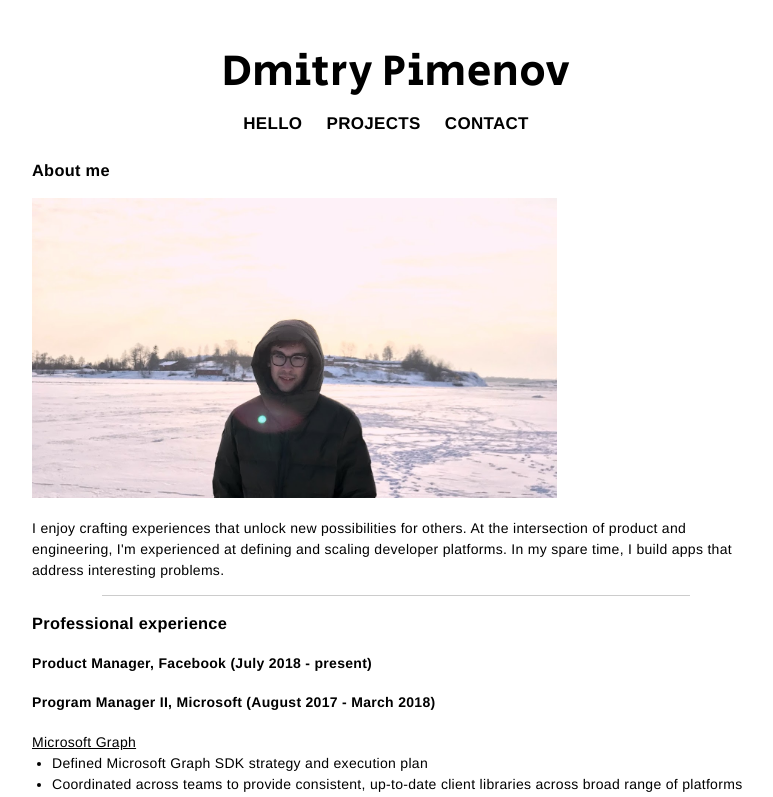
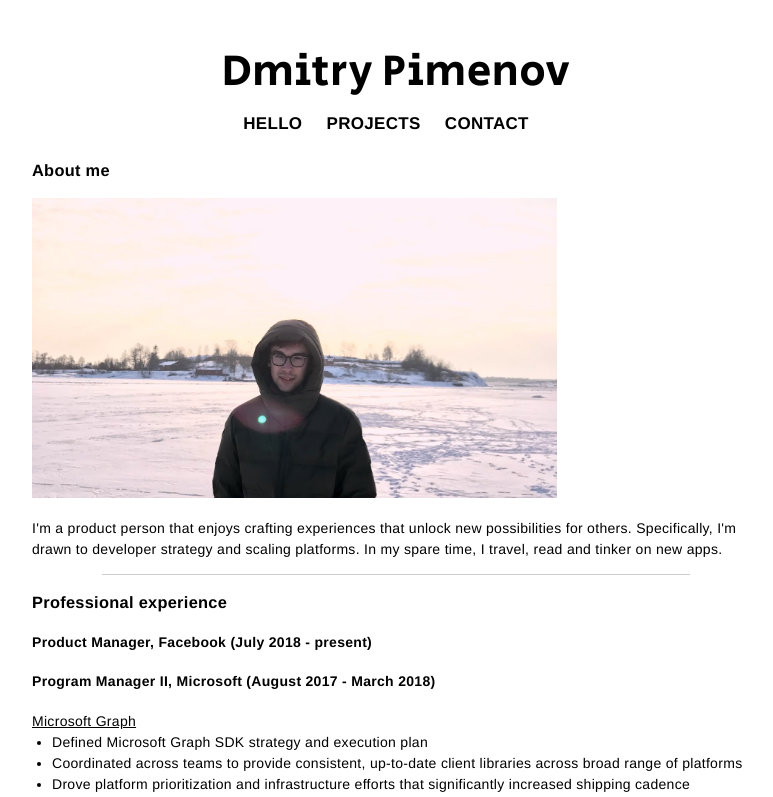
Before and after one commit to dpim/old-personal-site-2, a React app: page /hello in a window 1280 px wide. Shown: the top 797 px of the page, without its empty margins (244-1017 px from the left). Built offline with nearby package versions, Linux system fonts and the light colour scheme.

Commit message:
updated descriptions

```diff
--- a/src/descriptions.js
+++ b/src/descriptions.js
@@ -1,7 +1,9 @@
 export let Descriptions = {
     "hello": "<h3>About me</h3>\
     <img class='Profile' src='./public/img/finland.jpg' alt='photo of Dmitry' /> \
-    <p>I enjoy crafting experiences that unlock new possibilities for others. At the intersection of product and engineering, I'm experienced at defining and scaling developer platforms. In my spare time, I build apps that address interesting problems.</p> \
+    <p>I'm a product person that enjoys crafting experiences that unlock new possibilities for others. \
+    Specifically, I'm drawn to developer strategy and scaling platforms. \
+    In my spare time, I travel, read and tinker on new apps.</p> \
     <hr />\
     <h3>Professional experience</h3>\
     <h4>Product Manager, Facebook (July 2018  - present)</h4>\
```
Also changed, not shown: 1 other file (tests, documents, lock files or other folders).
